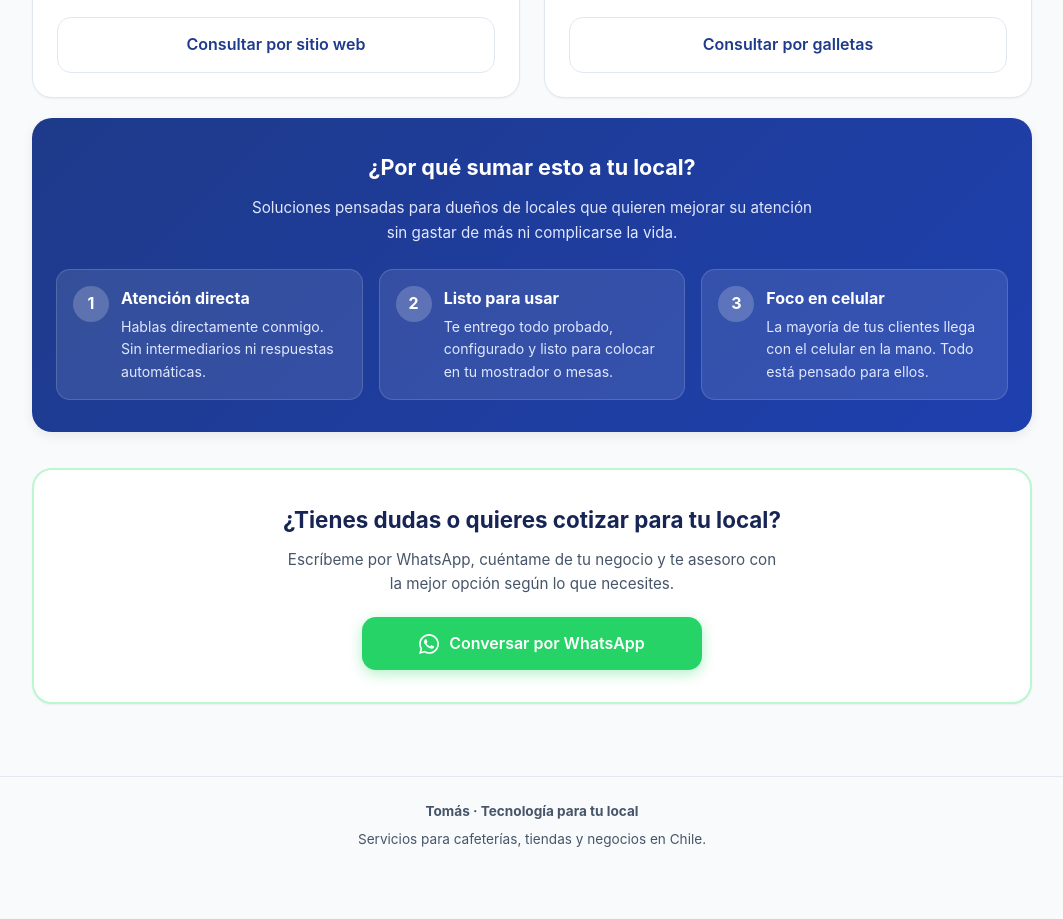
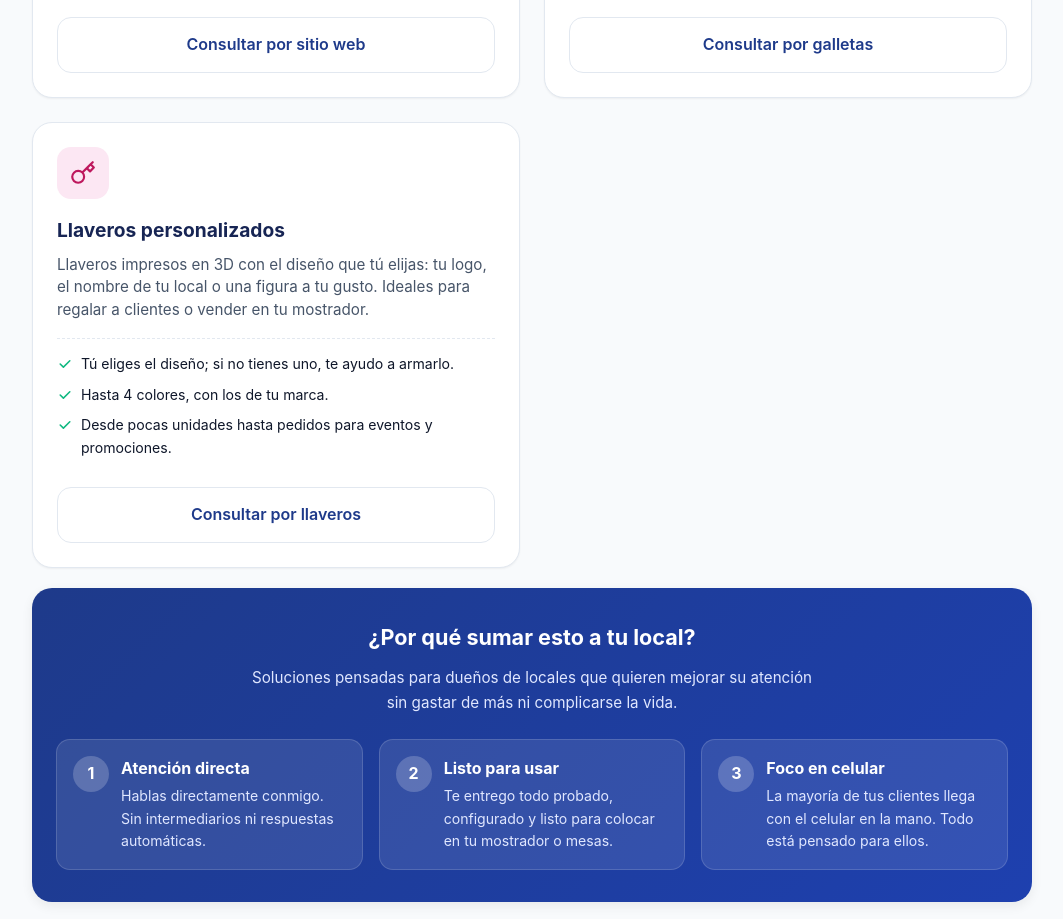
Before and after one commit to tomyurrutiag/web-negocio, a plain HTML site: page muestra/index.html in a window 1280 px wide. Shown: the part 1440-2359 px from the top of the page, without its empty margins (108-1171 px from the left). Drawn offline with Linux system fonts and the light colour scheme.

Commit message:
Agregar servicio de llaveros personalizados para locales
Nueva tarjeta en Servicios: llaveros impresos en 3D con el diseño que elija el local (logo, nombre o figura), hasta 4 colores, con botón de WhatsApp propio.

Co-Authored-By: Claude Opus 5.5 <noreply@anthropic.com>

```diff
--- a/muestra/index.html
+++ b/muestra/index.html
@@ -255,6 +255,7 @@
     .icon-wifi { background-color: #dcfce7; color: #15803d; }
     .icon-web { background-color: #fef3c7; color: #b45309; }
     .icon-3d { background-color: #f3e8ff; color: #7e22ce; }
+    .icon-llavero { background-color: #fce7f3; color: #be185d; }
 
     .service-title {
       font-size: 1.2rem;
@@ -716,6 +717,45 @@
             Consultar por galletas
           </a>
         </article>
+
+        <!-- Servicio 5: Llaveros personalizados -->
+        <article class="service-card">
+          <div class="service-icon-wrap icon-llavero">
+            <svg width="26" height="26" viewBox="0 0 24 24" fill="none" stroke="currentColor" stroke-width="2" stroke-linecap="round" stroke-linejoin="round">
+              <path d="M21 2l-2 2m-7.61 7.61a5.5 5.5 0 1 1-7.778 7.778 5.5 5.5 0 0 1 7.777-7.777zm0 0L15.5 7.5m0 0l3 3L22 7l-3-3m-3.5 3.5L19 4"/>
+            </svg>
+          </div>
+          <h3 class="service-title">Llaveros personalizados</h3>
+          <p class="service-description">
+            Llaveros impresos en 3D con el diseño que tú elijas: tu logo, el nombre de tu local o una figura a tu gusto. Ideales para regalar a clientes o vender en tu mostrador.
+          </p>
+          <ul class="service-features">
+            <li>
+              <svg width="16" height="16" viewBox="0 0 20 20" fill="currentColor">
+                <path fill-rule="evenodd" d="M16.707 5.293a1 1 0 010 1.414l-8 8a1 1 0 01-1.414 0l-4-4a1 1 0 011.414-1.414L8 12.586l7.293-7.293a1 1 0 011.414 0z" clip-rule="evenodd" />
+              </svg>
+              <span>Tú eliges el diseño; si no tienes uno, te ayudo a armarlo.</span>
+            </li>
+            <li>
+              <svg width="16" height="16" viewBox="0 0 20 20" fill="currentColor">
+                <path fill-rule="evenodd" d="M16.707 5.293a1 1 0 010 1.414l-8 8a1 1 0 01-1.414 0l-4-4a1 1 0 011.414-1.414L8 12.586l7.293-7.293a1 1 0 011.414 0z" clip-rule="evenodd" />
+              </svg>
+              <span>Hasta 4 colores, con los de tu marca.</span>
+            </li>
+            <li>
+              <svg width="16" height="16" viewBox="0 0 20 20" fill="currentColor">
+                <path fill-rule="evenodd" d="M16.707 5.293a1 1 0 010 1.414l-8 8a1 1 0 01-1.414 0l-4-4a1 1 0 011.414-1.414L8 12.586l7.293-7.293a1 1 0 011.414 0z" clip-rule="evenodd" />
+              </svg>
+              <span>Desde pocas unidades hasta pedidos para eventos y promociones.</span>
+            </li>
+          </ul>
+          <a href="https://wa.me/56979560426?text=Hola%20Tom%C3%A1s,%20quiero%20consultar%20por%20llaveros%20personalizados%20para%20mi%20local"
+             target="_blank"
+             rel="noopener noreferrer"
+             class="btn btn-secondary service-btn">
+            Consultar por llaveros
+          </a>
+        </article>
       </div>
 
       <!-- Cuadro de ventajas -->
```
